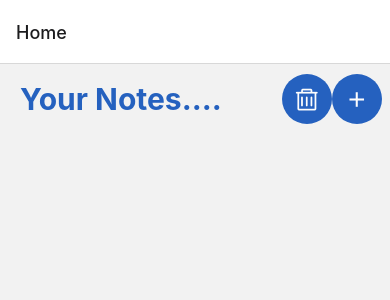
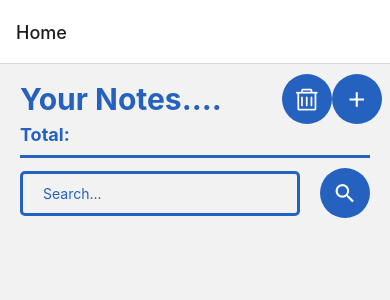
Before and after one commit to dev-tokumei/TodoMaker, a React Native app: screen / in a window 390 px wide. Shown: the top 300 px of the page. Built offline with nearby package versions, Linux system fonts and the light colour scheme.

Commit message:
add sarchinput

```diff
--- a/screens/Notes.js
+++ b/screens/Notes.js
@@ -1,4 +1,10 @@
-import {StyleSheet, Text, TouchableOpacity, View} from 'react-native';
+import {
+  StyleSheet,
+  Text,
+  TextInput,
+  TouchableOpacity,
+  View,
+} from 'react-native';
 import React from 'react';
 import Icon from 'react-native-vector-icons/AntDesign';
 import Icons from 'react-native-vector-icons/MaterialIcons';
@@ -18,7 +24,21 @@ const Notes = () => {
           </TouchableOpacity>
         </View>
       </View>
-      <View></View>
+      <View style={style.count}>
+        <Text style={{fontWeight: '700', fontSize: 18, color: '#0F52BA'}}>
+          Total:
+        </Text>
+      </View>
+      <View style={style.inputContainer}>
+        <TextInput
+          placeholder="Search..."
+          placeholderTextColor="#0F52BA"
+          style={style.TextInput}
+        />
+        <TouchableOpacity style={style.button}>
+          <Icons name="search" size={25} color="white" />
+        </TouchableOpacity>
+      </View>
     </View>
   );
 };
@@ -57,4 +77,25 @@ export const style = StyleSheet.create({
     flexDirection: 'row',
     justifyContent: 'center',
   },
+  count: {
+    paddingBottom: 10,
+    flexDirection: 'row',
+    alignItems: 'center',
+    borderBottomWidth: 3,
+    borderBottomColor: '#0F52BA',
+  },
+  inputContainer: {
+    flexDirection: 'row',
+    justifyContent: 'space-between',
+    alignItems: 'center',
+    paddingTop: 10,
+  },
+  TextInput: {
+    width: '80%',
+    height: '90%',
+    paddingHorizontal: 20,
+    borderColor: '#0F52BA',
+    borderWidth: 3,
+    borderRadius: 5,
+  },
 });
```
